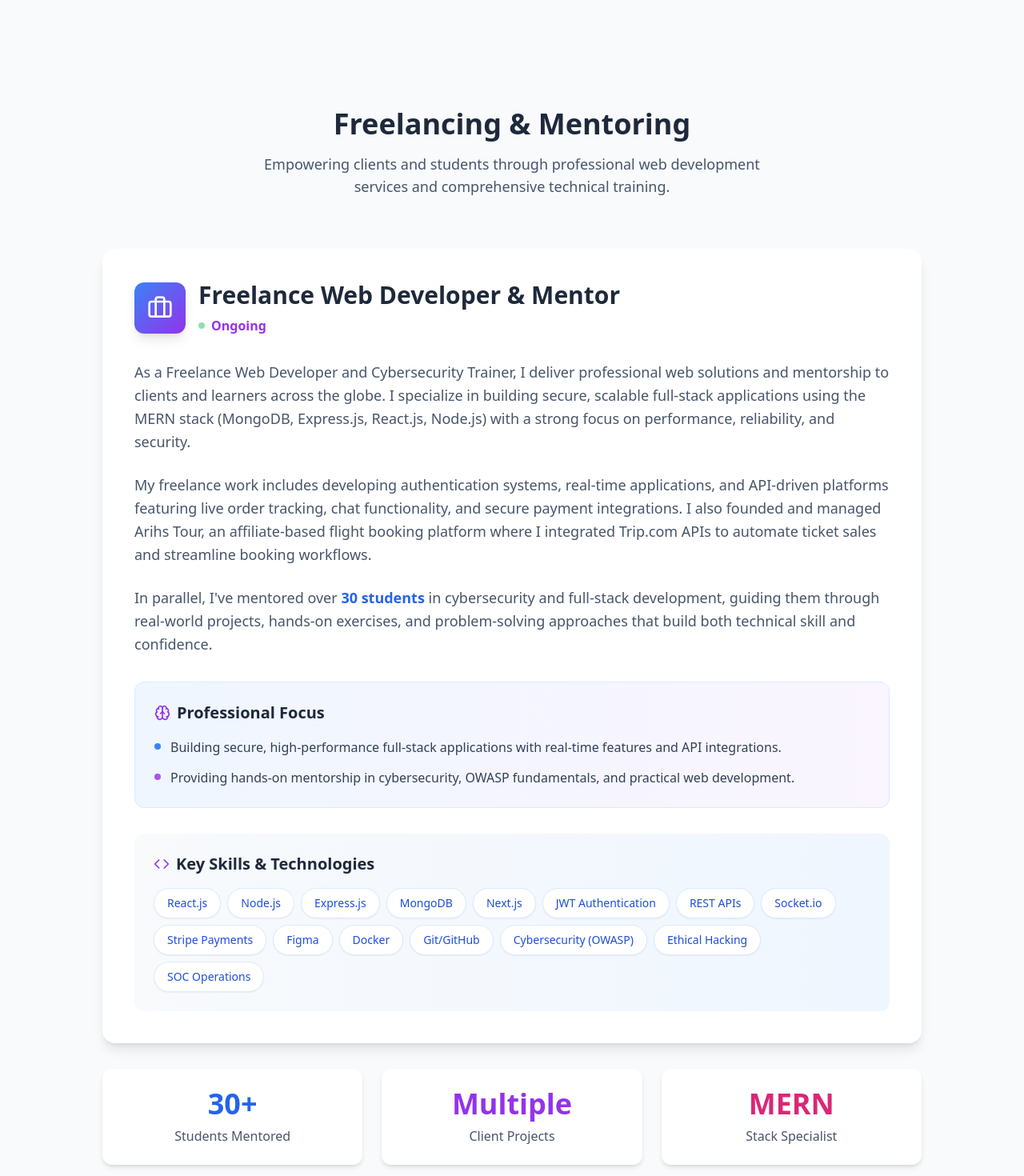
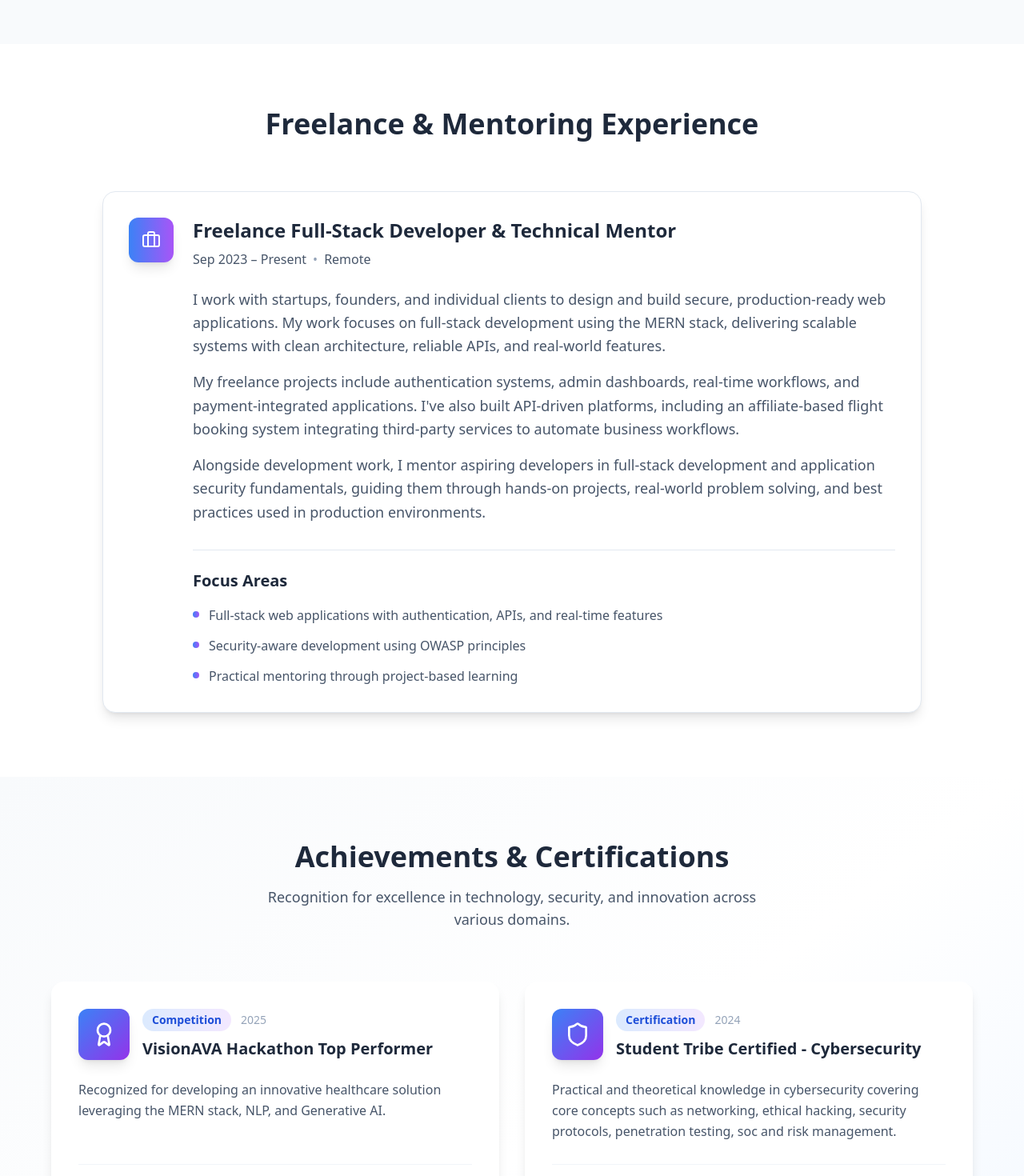
Before and after one commit to Abhi-0930/abhi-portfolio, a React (Vite) app: page / in a window 1280 px wide. Shown: the part 7600-9070 px from the top of the page at 80% size. Built offline with nearby package versions, Linux system fonts and the light colour scheme.

Commit message:
first commit

```diff
--- a/src/App.jsx
+++ b/src/App.jsx
@@ -562,111 +562,71 @@ const Experience = () => {
 // Freelancing & Mentoring Section Component
 const Freelancing = () => {
   return (
-    <section id="freelancing" className="py-20 bg-slate-50">
+    <section id="freelancing" className="py-20 bg-white">
       <div className="container mx-auto px-6">
         <div className="text-center mb-16">
           <h2 className="text-4xl font-bold text-slate-800 mb-4">
-            Freelancing & Mentoring
+            Freelance & Mentoring Experience
           </h2>
-          <p className="text-lg text-slate-600 max-w-2xl mx-auto">
-            Empowering clients and students through professional web development services and comprehensive technical training.
-          </p>
         </div>
 
         <div className="max-w-5xl mx-auto">
-          {/* Main Card */}
-          <div className="bg-white rounded-2xl shadow-lg hover:shadow-2xl transition-all duration-500 p-8 md:p-10">
-            {/* Header */}
-            <div className="flex flex-col md:flex-row md:items-center md:justify-between mb-8">
-              <div className="flex items-center gap-4 mb-4 md:mb-0">
-                <div className="bg-gradient-to-br from-blue-500 to-purple-600 p-4 rounded-xl shadow-lg">
-                  <Briefcase className="w-8 h-8 text-white" />
+          <div className="group bg-white rounded-2xl p-8 shadow-lg hover:shadow-2xl transition-all duration-500 border border-slate-200 hover:border-blue-300 transform hover:-translate-y-1">
+            <div className="flex items-start gap-6">
+              {/* Icon */}
+              <div className="bg-gradient-to-r from-blue-500 to-purple-500 p-4 rounded-xl text-white shadow-lg group-hover:scale-110 transition-transform duration-300 flex-shrink-0">
+                <Briefcase className="w-6 h-6" />
               </div>
-                <div>
-                  <h3 className="text-2xl md:text-3xl font-bold text-slate-800">
-                    Freelance Web Developer & Mentor
+
+              {/* Content */}
+              <div className="flex-1">
+                <div className="mb-6">
+                  <h3 className="text-2xl font-bold text-slate-800 mb-2 group-hover:text-blue-600 transition-colors duration-300">
+                    Freelance Full-Stack Developer & Technical Mentor
                   </h3>
-                  <div className="flex items-center gap-2 mt-2">
-                    <div className="w-2 h-2 bg-green-500 rounded-full animate-pulse"></div>
-                    <span className="text-purple-600 font-semibold">Ongoing</span>
-                  </div>
-                </div>
+                  <div className="flex flex-wrap items-center gap-2 text-slate-600">
+                    <span>Sep 2023 – Present</span>
+                    <span className="text-slate-400">•</span>
+                    <span>Remote</span>
                   </div>
                 </div>
 
                 {/* Description */}
-            <div className="space-y-6 mb-8">
+                <div className="space-y-4 mb-8">
                   <p className="text-lg text-slate-600 leading-relaxed">
-                As a Freelance Web Developer and Cybersecurity Trainer, I deliver professional web solutions and mentorship to clients and learners across the globe. I specialize in building secure, scalable full-stack applications using the MERN stack (MongoDB, Express.js, React.js, Node.js) with a strong focus on performance, reliability, and security.
+                    I work with startups, founders, and individual clients to design and build secure, production-ready web applications. My work focuses on full-stack development using the MERN stack, delivering scalable systems with clean architecture, reliable APIs, and real-world features.
                   </p>
 
                   <p className="text-lg text-slate-600 leading-relaxed">
-                My freelance work includes developing authentication systems, real-time applications, and API-driven platforms featuring live order tracking, chat functionality, and secure payment integrations. I also founded and managed Arihs Tour, an affiliate-based flight booking platform where I integrated Trip.com APIs to automate ticket sales and streamline booking workflows.
+                    My freelance projects include authentication systems, admin dashboards, real-time workflows, and payment-integrated applications. I've also built API-driven platforms, including an affiliate-based flight booking system integrating third-party services to automate business workflows.
                   </p>
 
                   <p className="text-lg text-slate-600 leading-relaxed">
-                In parallel, I've mentored over <span className="font-semibold text-blue-600">30 students</span> in cybersecurity and full-stack development, guiding them through real-world projects, hands-on exercises, and problem-solving approaches that build both technical skill and confidence.
+                    Alongside development work, I mentor aspiring developers in full-stack development and application security fundamentals, guiding them through hands-on projects, real-world problem solving, and best practices used in production environments.
                   </p>
                 </div>
 
-            {/* Professional Focus */}
-            <div className="bg-gradient-to-r from-blue-50 to-purple-50 p-6 rounded-xl border border-blue-100 mb-8">
-              <h4 className="text-xl font-bold text-slate-800 mb-4 flex items-center gap-2">
-                <Brain className="w-5 h-5 text-purple-600" />
-                Professional Focus
+                {/* Focus Areas */}
+                <div className="pt-6 border-t border-slate-200">
+                  <h4 className="text-xl font-bold text-slate-800 mb-4">
+                    Focus Areas
                   </h4>
-              <div className="space-y-3">
-                <div className="flex items-start gap-3">
-                  <div className="w-2 h-2 bg-blue-500 rounded-full mt-2"></div>
-                  <p className="text-slate-700 leading-relaxed">
-                    Building secure, high-performance full-stack applications with real-time features and API integrations.
-                  </p>
-                </div>
-                <div className="flex items-start gap-3">
-                  <div className="w-2 h-2 bg-purple-500 rounded-full mt-2"></div>
-                  <p className="text-slate-700 leading-relaxed">
-                    Providing hands-on mentorship in cybersecurity, OWASP fundamentals, and practical web development.
-                  </p>
+                  <ul className="space-y-3">
+                    <li className="flex items-start gap-3">
+                      <div className="mt-2 w-2 h-2 bg-gradient-to-r from-blue-500 to-purple-500 rounded-full flex-shrink-0"></div>
+                      <span className="text-slate-600 leading-relaxed">Full-stack web applications with authentication, APIs, and real-time features</span>
+                    </li>
+                    <li className="flex items-start gap-3">
+                      <div className="mt-2 w-2 h-2 bg-gradient-to-r from-blue-500 to-purple-500 rounded-full flex-shrink-0"></div>
+                      <span className="text-slate-600 leading-relaxed">Security-aware development using OWASP principles</span>
+                    </li>
+                    <li className="flex items-start gap-3">
+                      <div className="mt-2 w-2 h-2 bg-gradient-to-r from-blue-500 to-purple-500 rounded-full flex-shrink-0"></div>
+                      <span className="text-slate-600 leading-relaxed">Practical mentoring through project-based learning</span>
+                    </li>
+                  </ul>
                 </div>
               </div>
-            </div>
-
-            {/* Skills & Technologies */}
-            <div className="bg-gradient-to-r from-slate-50 to-blue-50 p-6 rounded-xl">
-              <h4 className="text-xl font-bold text-slate-800 mb-4 flex items-center gap-2">
-                <Code className="w-5 h-5 text-purple-600" />
-                Key Skills & Technologies
-              </h4>
-              <div className="flex flex-wrap gap-2">
-                {[
-                  'React.js', 'Node.js', 'Express.js', 'MongoDB', 'Next.js', 'JWT Authentication',
-                  'REST APIs', 'Socket.io', 'Stripe Payments', 'Figma', 'Docker',
-                  'Git/GitHub', 'Cybersecurity (OWASP)', 'Ethical Hacking', 'SOC Operations'
-                ].map((skill, index) => (
-                  <span
-                    key={index}
-                    className="bg-white text-blue-700 px-4 py-2 rounded-full text-sm font-medium shadow-sm border border-blue-100 hover:shadow-md hover:scale-105 transition-all duration-300"
-                  >
-                    {skill}
-                  </span>
-                ))}
-              </div>
-            </div>
-          </div>
-
-          {/* Stats Cards */}
-          <div className="grid md:grid-cols-3 gap-6 mt-8">
-            <div className="bg-white p-6 rounded-xl shadow-md hover:shadow-lg transition-all duration-300 text-center">
-              <div className="text-4xl font-bold text-blue-600 mb-2">30+</div>
-              <div className="text-slate-600 font-medium">Students Mentored</div>
-            </div>
-            <div className="bg-white p-6 rounded-xl shadow-md hover:shadow-lg transition-all duration-300 text-center">
-              <div className="text-4xl font-bold text-purple-600 mb-2">Multiple</div>
-              <div className="text-slate-600 font-medium">Client Projects</div>
-            </div>
-            <div className="bg-white p-6 rounded-xl shadow-md hover:shadow-lg transition-all duration-300 text-center">
-              <div className="text-4xl font-bold text-pink-600 mb-2">MERN</div>
-              <div className="text-slate-600 font-medium">Stack Specialist</div>
             </div>
           </div>
         </div>
```
Lines whose indentation alone changed are shown as unchanged.
